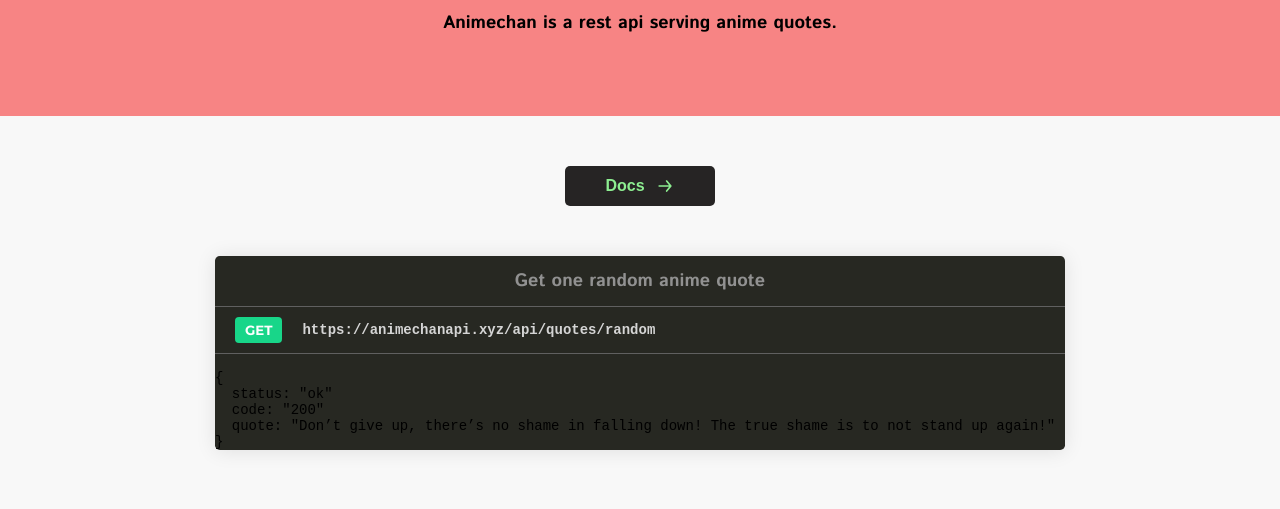
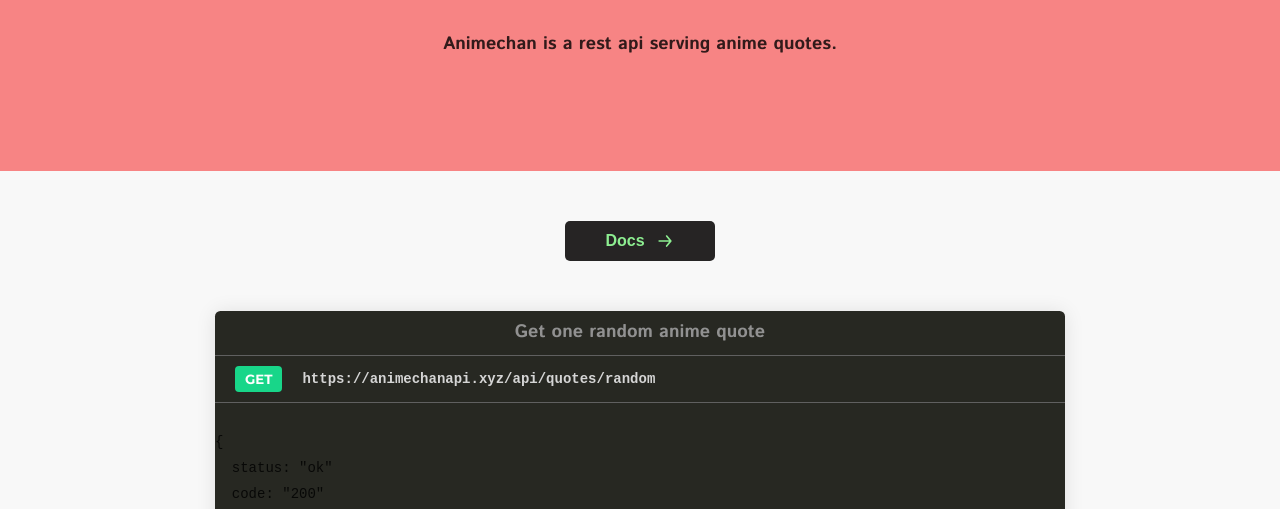
Before and after one commit to shansekai/anime-chan-website, a Gatsby site: page / in a window 1280 px wide. Shown: the part 238-747 px from the top of the page. Built offline with nearby package versions, Linux system fonts and the light colour scheme; Gatsby itself is replaced by a stand-in of ours; some packages are replaced by stand-ins of ours; code samples lack their colours.

Commit message:
style: typograpgyjs added with github theme :fire:

```diff
--- a/gatsby-config.js
+++ b/gatsby-config.js
@@ -9,6 +9,12 @@
     `gatsby-transformer-sharp`,
     `gatsby-plugin-sharp`,
     `gatsby-plugin-styled-components`,
+    {
+      resolve: 'gatsby-plugin-typography',
+      options: {
+        pathToConfigModule: 'src/styles/typography.js',
+      },
+    },
     {
       resolve: `gatsby-source-filesystem`,
       options: {
@@ -22,6 +28,7 @@
         defaultLayouts: {
           default: require.resolve('./src/components/docs/docs-layout.js'),
         },
+        gatsbyRemarkPlugins: [`gatsby-remark-prismjs`],
       },
     },
     {
--- a/package.json
+++ b/package.json
@@ -19,6 +19,7 @@
     "gatsby-plugin-react-svg": "3.0.0",
     "gatsby-plugin-sharp": "^2.6.24",
     "gatsby-plugin-styled-components": "3.3.10",
+    "gatsby-plugin-typography": "2.5.10",
     "gatsby-plugin-webfonts": "1.1.3",
     "gatsby-remark-autolink-headers": "2.3.11",
     "gatsby-remark-external-links": "0.0.4",
@@ -31,7 +32,10 @@
     "react": "^16.12.0",
     "react-dom": "^16.12.0",
     "react-helmet": "^6.1.0",
-    "styled-components": "5.1.1"
+    "react-typography": "0.16.19",
+    "styled-components": "5.1.1",
+    "typography": "0.16.19",
+    "typography-theme-github": "0.16.19"
   },
   "devDependencies": {
     "prettier": "2.0.5"
--- a/src/components/footer.jsx
+++ b/src/components/footer.jsx
@@ -1,30 +1,37 @@
 import React from 'react'
-import styled from 'styled-components'
+import styled, { css } from 'styled-components'
 import GithubIcon from '../assets/github-brands.svg'
 import TwitterIcon from '../assets/twitter-brands.svg'
 import HeartIcon from '../assets/hand-holding-heart.svg'
 import CodeIcon from '../assets/code-outline.svg'
 
-const Container = styled.footer`
+const Container = styled.footer(
+  ({ theme }) => css`
     margin-top: 50px;
-  font-family: ${(props) => props.theme.fonts.secondary};
-  color: ${(props) => props.theme.colors.lightBlack};
-`
-const Social = styled.ul`
+    font-family: ${theme.fonts.secondary};
+    color: ${theme.colors.lightBlack};
+  `,
+)
+const Social = styled.ul(
+  ({ theme }) => css`
     display: flex;
     justify-content: center;
     list-style: none;
-`
-const SocialItem = styled.li`
+  `,
+)
+const SocialItem = styled.li(
+  ({ theme }) => css`
     margin: 0 16px;
 
     svg {
-    color: ${(props) => props.theme.colors.lightBlack};
+      color: ${theme.colors.lightBlack};
       height: 15px;
     }
-`
+  `,
+)
 
-const CopyRight = styled.div`
+const CopyRight = styled.div(
+  ({ theme }) => css`
     margin-top: 12px;
     display: flex;
     align-items: center;
@@ -34,9 +41,10 @@
       font-weight: 700;
     }
     a {
-    color: ${(props) => props.theme.colors.lightRed};
+      color: ${theme.colors.lightRed};
     }
-`
+  `,
+)
 const Footer = () => {
   return (
     <Container>
--- a/src/components/header.jsx
+++ b/src/components/header.jsx
@@ -1,18 +1,20 @@
 import { Link } from 'gatsby'
 import PropTypes from 'prop-types'
 import React from 'react'
-import styled from 'styled-components'
+import styled, { css } from 'styled-components'
 import GithubIcon from '../assets/github-outline.svg'
 
-const Container = styled.header`
-  background: ${(props) => props.theme.colors.lightRed};
+const Container = styled.header(
+  ({ theme }) => css`
+    background: ${theme.colors.lightRed};
     display: flex;
     justify-content: space-between;
     align-items: center;
-  height: ${(props) => props.theme.headerHeight};
-  padding: 0 ${(props) => props.theme.spacing._15};
+    height: ${theme.headerHeight};
+    padding: 0 ${theme.spacing._15};
     margin: 0 auto;
-`
+  `,
+)
 
 const RightNav = styled.ul`
   list-style: none;
@@ -21,9 +23,10 @@
   justify-content: flex-end;
 `
 
-const RightNavItem = styled.li`
-  color: ${(props) => props.theme.colors.lightBlack};
-  font-family: ${(props) => props.theme.fonts.secondary};
+const RightNavItem = styled.li(
+  ({ theme }) => css`
+    color: ${theme.colors.lightBlack};
+    font-family: ${theme.fonts.secondary};
     cursor: pointer;
     font-weight: 700;
     display: inline-block;
@@ -31,10 +34,11 @@
     padding: 5px 10px;
 
     &:nth-child(3) {
-    background: ${(props) => props.theme.colors.lightGreen};
+      background: ${theme.colors.lightGreen};
       border-radius: 5px;
     }
-`
+  `,
+)
 const Header = ({ siteTitle }) => {
   return (
     <Container>
--- a/src/components/home.jsx
+++ b/src/components/home.jsx
@@ -1,5 +1,5 @@
 import React, { useEffect } from 'react'
-import styled from 'styled-components'
+import styled, { css } from 'styled-components'
 import ArrowForward from '../assets/arrow-forward-outline.svg'
 
 import Prism from 'prismjs'
@@ -12,20 +12,25 @@
 }
 `
 
-const Container = styled.div`
-  background: ${(props) => props.theme.colors.lightRed};
+const Container = styled.div(
+  ({ theme }) => css`
+    background: ${theme.colors.lightRed};
     text-align: center;
     padding: 5em 10px;
-`
+  `,
+)
 
-const CodeContainer = styled.div`
+const CodeContainer = styled.div(
+  ({ theme }) => css`
     display: flex;
     flex-direction: column;
     align-items: center;
     margin-top: 50px;
-`
-const CodeCard = styled.div`
-  box-shadow: ${(props) => props.theme.shadow.codeBlock};
+  `,
+)
+const CodeCard = styled.div(
+  ({ theme }) => css`
+    box-shadow: ${theme.shadow.codeBlock};
     width: 100%;
     background: #272822;
     border-radius: 0.3em;
@@ -34,20 +39,24 @@
     align-items: center;
     max-width: 850px;
     margin: 50px 10px 15px;
-`
+  `,
+)
 
-const CodeTitle = styled.h6`
-  font-family: ${(props) => props.theme.fonts.secondary};
-  color: ${(props) => props.theme.colors.codeFontTitle};
+const CodeTitle = styled.h6(
+  ({ theme }) => css`
+    font-family: ${theme.fonts.secondary};
+    color: ${theme.colors.codeFontTitle};
     font-size: 18px;
     width: 100%;
     text-align: center;
     margin: 0px;
     padding: 12px 0px;
     border-bottom: 1px solid #606060;
-`
+  `,
+)
 
-const Api = styled.div`
+const Api = styled.div(
+  ({ theme }) => css`
     display: flex;
     align-items: center;
     width: 100%;
@@ -60,19 +69,22 @@
       font-size: 14px;
       color: #d5d5d5;
     }
-`
+  `,
+)
 
-const HttpGet = styled.button`
+const HttpGet = styled.button(
+  ({ theme }) => css`
     border: none;
     outline: none;
-  font-family: ${(props) => props.theme.fonts.primary};
-  background: ${(props) => props.theme.colors.httpGet};
+    font-family: ${theme.fonts.primary};
+    background: ${theme.colors.httpGet};
     font-weight: 600;
     margin-right: 20px;
     color: #ffffff;
     border-radius: 4px;
     padding: 5px 10px;
-`
+  `,
+)
 
 const PreCode = styled.pre`
   width: 100%;
@@ -85,25 +97,30 @@
   }
 `
 
-const HeroTitle = styled.h1`
-  color: ${(props) => props.theme.colors.strongBlack};
-  font-family: ${(props) => props.theme.fonts.primary};
-  font-size: ${(props) => props.theme.fontSizes.heroTitle};
+const HeroTitle = styled.h1(
+  ({ theme }) => css`
+    color: ${theme.colors.strongBlack};
+    font-family: ${theme.fonts.primary};
+    font-size: ${theme.fontSizes.heroTitle};
     font-weight: 900;
     margin-bottom: 1em;
-`
-const HeroSummary = styled.h5`
-  font-family: ${(props) => props.theme.fonts.secondary};
+  `,
+)
+const HeroSummary = styled.h5(
+  ({ theme }) => css`
+    font-family: ${theme.fonts.secondary};
     font-size: 18px;
-`
+  `,
+)
 
-const DocsButton = styled.button`
+const DocsButton = styled.button(
+  ({ theme }) => css`
     display: flex;
     align-items: center;
     border: none;
     outline: none;
-  background: ${(props) => props.theme.colors.strongBlack};
-  color: ${(props) => props.theme.colors.lightGreen};
+    background: ${theme.colors.strongBlack};
+    color: ${theme.colors.lightGreen};
     border-radius: 5px;
     font-size: 16px;
     font-weight: 700;
@@ -116,7 +133,8 @@
     svg {
       fill: #8dee91;
     }
-`
+  `,
+)
 
 const Home = () => {
   useEffect(() => {
--- a/src/styles/global.js
+++ b/src/styles/global.js
@@ -1,20 +1,132 @@
-import { createGlobalStyle } from 'styled-components'
+import { createGlobalStyle, css } from 'styled-components'
 
-const GlobalStyles = createGlobalStyle`
-    *{
-        box-sizing: border-box;
-        margin:0;
-        padding:0;
+const GlobalStyles = createGlobalStyle(
+  ({ theme }) => css`
+    * {
+      box-sizing: border-box;
+      margin: 0;
+      padding: 0;
     }
 
-    a{
-        text-decoration: none;
-        color: inherit;
+    a {
+      text-decoration: none;
+      color: inherit;
     }
+    body,
+    html {
+      height: 100%;
+      background: ${theme.colors.bg};
+    }
+  `,
+)
 
-    body,html{
-        height: 100%;
-        background: ${(props) => props.theme.colors.bg};
-    }
+const schema = {
+  property: '#ff7d87',
+  numeric: '#f08d49',
+  string: '#7ec699',
+  punctuation: '#abb2bf',
+  inline: {
+    back: '#1b1f230d',
+    color: '#476582',
+  },
+}
+
+export const prismCSS = css`
+  code {
+    font-family: Menlo, Monaco, Consolas, 'Courier New', monospace;
+    line-height: 1.4rem;
+  }
+  code[class*='language-'],
+  pre[class*='language-'] {
+    color: #f5f5f5;
+    background: none;
+    text-align: left;
+    white-space: pre;
+    word-spacing: normal;
+    word-break: normal;
+    word-wrap: normal;
+    line-height: 1.5;
+    tab-size: 4;
+    hyphens: none;
+  }
+  /* Code blocks */
+  pre[class*='language-'] {
+    background: #202329;
+    padding: 1em;
+    margin: 0.5em 0 1em;
+    overflow: auto;
+    border-radius: 6px;
+    box-shadow: rgba(0, 0, 0, 0.08) 0px 5px 20px;
+  }
+  /* Inline code */
+  p > code[class*='language-'],
+  li > code[class*='language-'] {
+    background: ${schema.inline.back};
+    color: ${schema.inline.color};
+    font-size: 0.85rem;
+    padding: 0.25rem 0.5rem;
+    border-radius: 3px;
+    white-space: normal;
+  }
+  .token.comment,
+  .token.prolog,
+  .token.doctype,
+  .token.cdata {
+    color: slategray;
+  }
+  .namespace {
+    opacity: 0.7;
+  }
+  .token.property,
+  .token.tag,
+  .token.constant,
+  .token.symbol,
+  .token.deleted {
+    color: ${schema.property};
+  }
+  .token.boolean,
+  .token.number {
+    color: ${schema.numeric};
+  }
+  .token.selector,
+  .token.attr-name,
+  .token.string,
+  .token.char,
+  .token.builtin,
+  .token.inserted {
+    color: ${schema.string};
+  }
+  .token.operator,
+  .token.punctuation,
+  .token.entity,
+  .token.url,
+  .language-css .token.string,
+  .style .token.string,
+  .token.variable {
+    color: ${schema.punctuation};
+  }
+  .token.atrule,
+  .token.attr-value,
+  .token.function {
+    color: #e6db74;
+  }
+  .token.keyword {
+    color: #66d9ef;
+  }
+  .token.regex,
+  .token.important {
+    color: #fd971f;
+  }
+  .token.important,
+  .token.bold {
+    font-weight: bold;
+  }
+  .token.italic {
+    font-style: italic;
+  }
+  .token.entity {
+    cursor: help;
+  }
 `
+
 export default GlobalStyles
--- a/src/styles/theme.js
+++ b/src/styles/theme.js
@@ -15,6 +15,7 @@
     primary: 'Montserrat',
     secondary: 'Istok Web',
   },
+
   fontSizes: {
     heroTitle: '3em',
     heroItem: '1.2em',
@@ -22,6 +23,7 @@
 
   spacing: {
     _15: rem(15),
+    _18: rem(18),
     _24: rem(24),
   },
   headerHeight: rem(62),
--- /dev/null
+++ b/src/styles/typography.js
@@ -0,0 +1,20 @@
+import Typography from 'typography'
+import githubTheme from 'typography-theme-github'
+
+const Github = {
+  ...githubTheme,
+  baseFontSize: '18px',
+  headerWeight: 800,
+  overrideThemeStyles: ({ rhythm }) => ({
+    'h2,h3': {
+      marginTop: rhythm(1.5),
+    },
+    'h1,h2': {
+      borderBottom: 'none',
+    },
+  }),
+}
+
+const typography = new Typography(Github)
+
+export default typography
```
Also changed, not shown: src/components/docs/doc.jsx (+18 -7 lines), src/components/docs/docs-layout.js (+8 -2 lines), src/components/docs/sideBar.jsx (+12 -10 lines), 1 other file. Lines whose indentation alone changed are shown as unchanged.
